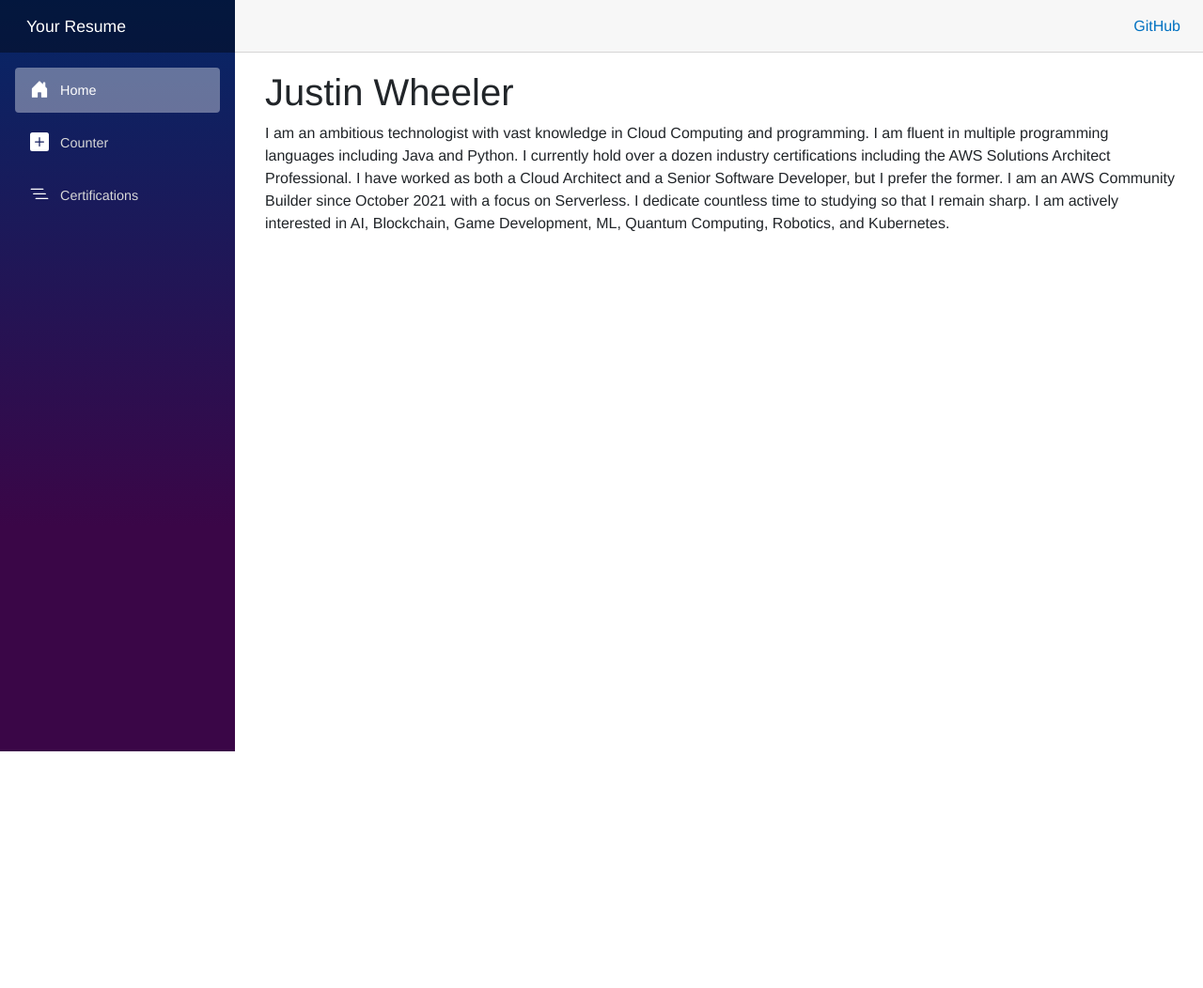
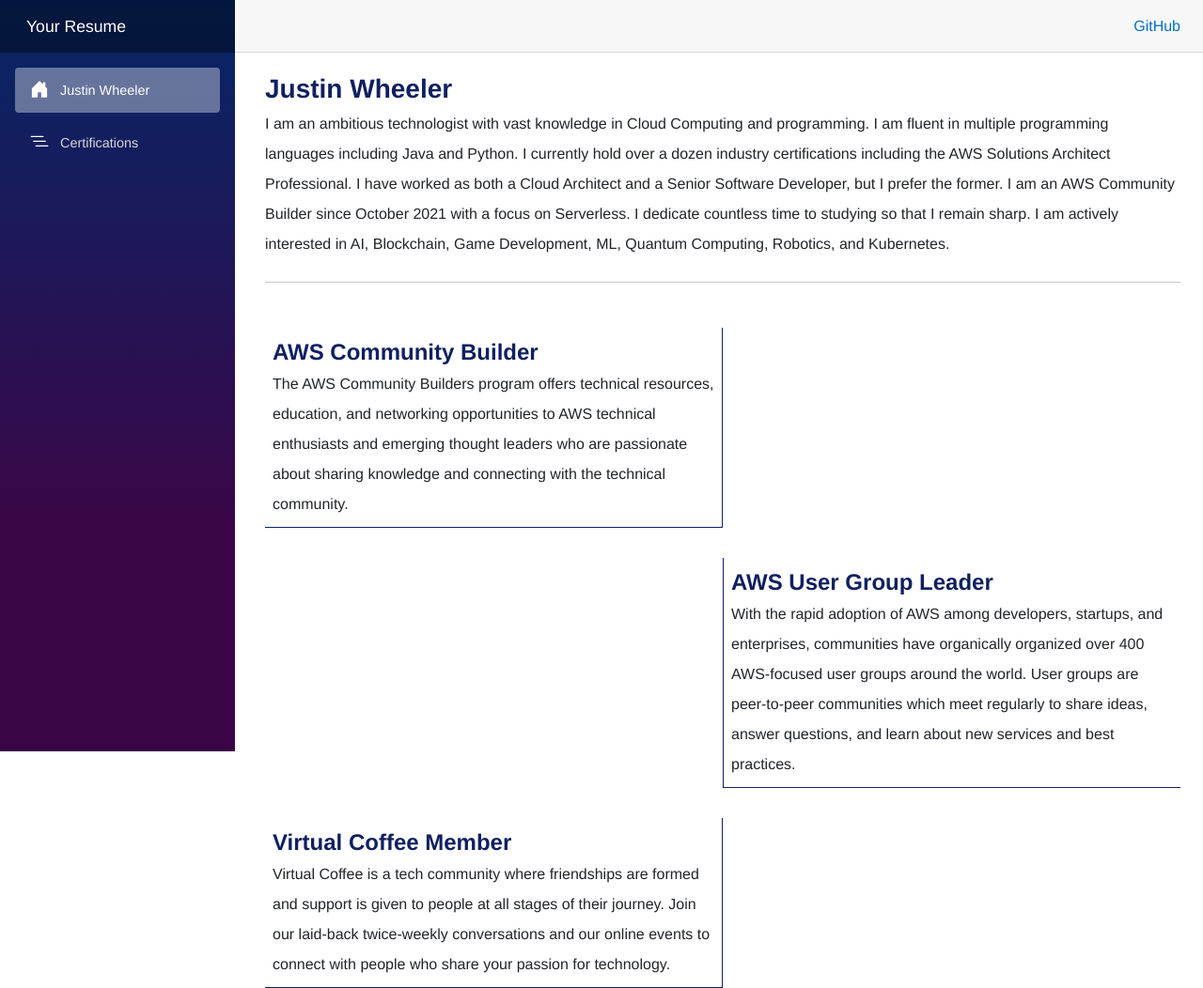
Before and after one commit to wheeleruniverse/cgc-resume-from-json, an ASP.NET Core app: page / in a window 1280 px wide. Shown: the whole page at 94% size. Before the commit the page ends 800 px from the top, so only its background shows below. Run offline with ASP.NET Core 8, Linux system fonts and the light colour scheme; style sheets or scripts are compiled from the project's sources.

Commit message:
code clean up, removed unused, certification link, certification styling, home styling

```diff
--- a/Layout/MainLayout.razor
+++ b/Layout/MainLayout.razor
@@ -9,7 +9,7 @@
 {
     <div class="page">
         <div class="sidebar">
-            <NavMenu/>
+            <NavMenu Resume="@resume"/>
         </div>
 
         <main>
@@ -36,26 +36,39 @@
 
     public class Resume
     {
-        public string About { get; set; }
+        public string? About { get; set; }
 
-        public ResumeCertification[] Certifications { get; set; }
+        public ResumeCertification[]? Certifications { get; set; }
 
-        public string Name { get; set; }
+        public ResumeGroup[]? Groups { get; set; }
+
+        public string Name { get; set; } = "Unknown";
     }
 
     public class ResumeCertification
     {
-        public string Expiry { get; set; }
+        public string? Expiry { get; set; }
 
-        public string Id { get; set; }
+        public string Id { get; set; } = "Unknown";
 
-        public string Issue { get; set; }
+        public string Issue { get; set; } = "Unknown";
 
-        public string Level { get; set; }
+        public string Level { get; set; } = "Unknown";
 
-        public string Name { get; set; }
+        public string Link { get; set; } = "https://example.com/";
 
-        public string Vendor { get; set; }
+        public string Name { get; set; } = "Unknown";
+
+        public string Vendor { get; set; } = "Unknown";
+    }
+
+    public class ResumeGroup
+    {
+        public string Description { get; set; } = "Unknown";
+
+        public string Name { get; set; } = "Unknown";
+
+        public string Link { get; set; } = "https://example.com/";
     }
 
 }
--- a/Layout/NavMenu.razor
+++ b/Layout/NavMenu.razor
@@ -1,7 +1,7 @@
 <div class="top-row ps-3 navbar navbar-dark">
     <div class="container-fluid">
         <a class="navbar-brand" href="">Your Resume</a>
-        <button title="Navigation menu" class="navbar-toggler" @onclick="ToggleNavMenu">
+        <button title="Navigation Menu" class="navbar-toggler" @onclick="ToggleNavMenu">
             <span class="navbar-toggler-icon"></span>
         </button>
     </div>
@@ -11,23 +11,25 @@
     <nav class="flex-column">
         <div class="nav-item px-3">
             <NavLink class="nav-link" href="" Match="NavLinkMatch.All">
-                <span class="bi bi-house-door-fill-nav-menu" aria-hidden="true"></span> Home
+                <span class="bi bi-house-door-fill-nav-menu" aria-hidden="true"></span> @Resume.Name
             </NavLink>
         </div>
-        <div class="nav-item px-3">
-            <NavLink class="nav-link" href="counter">
-                <span class="bi bi-plus-square-fill-nav-menu" aria-hidden="true"></span> Counter
-            </NavLink>
-        </div>
-        <div class="nav-item px-3">
-            <NavLink class="nav-link" href="certifications">
-                <span class="bi bi-list-nested-nav-menu" aria-hidden="true"></span> Certifications
-            </NavLink>
-        </div>
+
+        @if (Resume.Certifications != null)
+        {
+            <div class="nav-item px-3">
+                <NavLink class="nav-link" href="certifications">
+                    <span class="bi bi-list-nested-nav-menu" aria-hidden="true"></span> Certifications
+                </NavLink>
+            </div>
+        }
     </nav>
 </div>
 
 @code {
+    [Parameter]
+    public MainLayout.Resume Resume { get; set; } = null!;
+
     private bool _collapseNavMenu = true;
 
     private string? NavMenuCssClass => _collapseNavMenu ? "collapse" : null;
--- /dev/null
+++ b/Pages/Certifications.razor.css
@@ -0,0 +1,9 @@
+
+.table th {
+    color: #102060;
+}
+
+.table tbody tr:hover {
+    background-color: #efefef;
+    cursor: pointer;
+}
--- a/Pages/Home.razor
+++ b/Pages/Home.razor
@@ -2,10 +2,37 @@
 
 <PageTitle>@Resume.Name</PageTitle>
 
-<h1>@Resume.Name</h1>
+<div class="user-name">@Resume.Name</div>
 
-<p>@Resume.About</p>
+@if (Resume.About != null)
+{
+    <div class="about-container">
+        <span class="text-block">@Resume.About</span>
+        <hr/>
+    </div>
+}
+
+@if (Resume.Groups != null)
+{
+    <div class="groups-container">
+        @foreach (var group in Resume.Groups)
+        {
+            <div class="group-block">
+                <div class="group">
+                    <a href="@group.Link" target="_blank">
+                        <span class="group-name">@group.Name</span>
+                        <div class="text-block">@group.Description</div>
+                    </a>
+                </div>
+            </div>
+        }
+    </div>
+}
+
 
 @code {
-    [CascadingParameter] public MainLayout.Resume Resume { get; set; } = null!;
+
+    [CascadingParameter]
+    public MainLayout.Resume Resume { get; set; } = null!;
+
 }
--- /dev/null
+++ b/Pages/Home.razor.css
@@ -0,0 +1,72 @@
+
+.about-container hr {
+    margin: 24px 0 48px;
+}
+
+.groups-container {
+    display: flex;
+    flex-direction: column;
+}
+
+.group-block {
+    width: 100%;
+}
+
+.group-block:nth-child(even) .group {
+    border-left: 1px solid #102060;
+    float: right;
+    margin: 32px 0;
+}
+
+.group-block:nth-child(odd) .group {
+    border-right: 1px solid #102060;
+}
+
+.group {
+    border-bottom: 1px solid #102060;
+    cursor: pointer;
+    padding: 8px;
+    width: 50%;
+}
+
+.group:hover {
+    background-color: #cfd2df;
+}
+
+.group a {
+    color: unset;
+    text-decoration: none;
+}
+
+.group-name {
+    color: #102060;
+    font-size: 24px;
+    font-weight: bold;
+}
+
+.text-block {
+    line-height: 2;
+}
+
+.user-name {
+    color: #102060;
+    font-size: 28px;
+    font-weight: bold;
+}
+
+@media (max-width: 641px) {
+    .group {
+        border: none !important;
+        padding: 0;
+        width: 100%;
+    }
+
+    .group-name {
+        font-size: 20px;
+        text-align: center;
+    }
+
+    .text-block {
+        line-height: 1.5;
+    }
+}
--- a/Program.cs
+++ b/Program.cs
@@ -6,6 +6,6 @@
 builder.RootComponents.Add<App>("#app");
 builder.RootComponents.Add<HeadOutlet>("head::after");
 
-builder.Services.AddScoped(sp => new HttpClient { BaseAddress = new Uri(builder.HostEnvironment.BaseAddress) });
+builder.Services.AddScoped(_ => new HttpClient { BaseAddress = new Uri(builder.HostEnvironment.BaseAddress) });
 
 await builder.Build().RunAsync();
--- a/wwwroot/data/wheeler-resume.json
+++ b/wwwroot/data/wheeler-resume.json
@@ -6,6 +6,7 @@
       "id": "8DJLFE6CN2441GCQ",
       "issue": "2020-07-07",
       "level": "4 Professional",
+      "link": "https://aws.amazon.com/certification/certified-devops-engineer-professional",
       "name": "DevOps Engineer Professional",
       "vendor": "AWS"
     },
@@ -14,6 +15,7 @@
       "id": "F9T6LYBL2BF4QC50",
       "issue": "2020-12-09",
       "level": "4 Professional",
+      "link": "https://aws.amazon.com/certification/certified-solutions-architect-professional",
       "name": "Solutions Architect Professional",
       "vendor": "AWS"
     },
@@ -22,6 +24,7 @@
       "id": "28BC3BDJ3F4E16G4",
       "issue": "2021-11-01",
       "level": "3 Specialty",
+      "link": "https://aws.amazon.com/certification/certified-advanced-networking-specialty",
       "name": "Advanced Networking Specialty",
       "vendor": "AWS"
     },
@@ -30,6 +33,7 @@
       "id": "L622V9QJEJ41135K",
       "issue": "2021-08-26",
       "level": "3 Specialty",
+      "link": "https://aws.amazon.com/certification/certified-data-analytics-specialty",
       "name": "Data Analytics Specialty",
       "vendor": "AWS"
     },
@@ -38,6 +42,7 @@
       "id": "9GLXQ97C32QQ1699",
       "issue": "2020-01-03",
       "level": "3 Specialty",
+      "link": "https://aws.amazon.com/certification/certified-database-specialty",
       "name": "Database Specialty",
       "vendor": "AWS"
     },
@@ -46,6 +51,7 @@
       "id": "EH1KSN0BEFEQ15K6",
       "issue": "2022-03-07",
       "level": "3 Specialty",
+      "link": "https://aws.amazon.com/certification/certified-machine-learning-specialty",
       "name": "Machine Learning Specialty",
       "vendor": "AWS"
     },
@@ -54,6 +60,7 @@
       "id": "BE4LVD0DHNEQ10WL",
       "issue": "2022-05-19",
       "level": "3 Specialty",
+      "link": "https://aws.amazon.com/certification/certified-sap-on-aws-specialty",
       "name": "SAP on AWS Specialty",
       "vendor": "AWS"
     },
@@ -62,6 +69,7 @@
       "id": "KX5PP7EKG2V11WSR",
       "issue": "2019-10-17",
       "level": "3 Specialty",
+      "link": "https://aws.amazon.com/certification/certified-security-specialty",
       "name": "Security Specialty",
       "vendor": "AWS"
     },
@@ -70,6 +78,7 @@
       "id": "KNVXP1W2LFF4QFKS",
       "issue": "2018-06-05",
       "level": "2 Associate",
+      "link": "https://aws.amazon.com/certification/certified-developer-associate",
       "name": "Developer Associate",
       "vendor": "AWS"
     },
@@ -78,6 +87,7 @@
       "id": "6JGG02H2CJREQFC8",
       "issue": "2018-01-03",
       "level": "2 Associate",
+      "link": "https://aws.amazon.com/certification/certified-solutions-architect-associate",
       "name": "Solutions Architect Associate",
       "vendor": "AWS"
     },
@@ -86,6 +96,7 @@
       "id": "K591NJZ222R1QFWL",
       "issue": "2018-12-27",
       "level": "2 Associate",
+      "link": "https://aws.amazon.com/certification/certified-sysops-admin-associate",
       "name": "SysOps Administrator Associate",
       "vendor": "AWS"
     },
@@ -94,6 +105,7 @@
       "id": "R9P1ZDJC2BEE1LS4",
       "issue": "2018-12-19",
       "level": "1 Foundational",
+      "link": "https://aws.amazon.com/certification/certified-cloud-practitioner",
       "name": "Cloud Practitioner",
       "vendor": "AWS"
     },
@@ -102,6 +114,7 @@
       "id": "LF-am8711ob2h",
       "issue": "2022-11-12",
       "level": "1 Foundational",
+      "link": "https://training.linuxfoundation.org/certification/kubernetes-cloud-native-associate/",
       "name": "Kubernetes and Cloud Native Associate",
       "vendor": "CNCF"
     },
@@ -110,6 +123,7 @@
       "id": "o4fJ0h",
       "issue": "2021-06-25",
       "level": "1 Foundational",
+      "link": "https://cloud.google.com/learn/certification/cloud-digital-leader",
       "name": "Cloud Digital Leader",
       "vendor": "GCP"
     },
@@ -118,6 +132,7 @@
       "id": "H478-5093",
       "issue": "2020-01-30",
       "level": "1 Foundational",
+      "link": "https://learn.microsoft.com/en-us/credentials/certifications/azure-fundamentals",
       "name": "Azure Fundamentals",
       "vendor": "Microsoft"
     }
@@ -159,7 +174,21 @@
     }
   ],
   "groups": [
-    "AWS Community Builders"
+    {
+      "description": "The AWS Community Builders program offers technical resources, education, and networking opportunities to AWS technical enthusiasts and emerging thought leaders who are passionate about sharing knowledge and connecting with the technical community.",
+      "name": "AWS Community Builder",
+      "link": "https://aws.amazon.com/developer/community/community-builders/"
+    },
+    {
+      "description": "With the rapid adoption of AWS among developers, startups, and enterprises, communities have organically organized over 400 AWS-focused user groups around the world. User groups are peer-to-peer communities which meet regularly to share ideas, answer questions, and learn about new services and best practices.",
+      "name": "AWS User Group Leader",
+      "link": "https://www.meetup.com/west-michigan-aws-users-group/"
+    },
+    {
+      "description": "Virtual Coffee is a tech community where friendships are formed and support is given to people at all stages of their journey. Join our laid-back twice-weekly conversations and our online events to connect with people who share your passion for technology.",
+      "name": "Virtual Coffee Member",
+      "link": "https://virtualcoffee.io/"
+    }
   ],
   "location": "Grand Rapids, MI",
   "name": "Justin Wheeler",
```
Also changed, not shown: Pages/Certifications.razor (renamed from Pages/Certification.razor, +12 -4 lines), Pages/Counter.razor (deleted, +0 -18 lines), wwwroot/css/app.css (indentation only).
